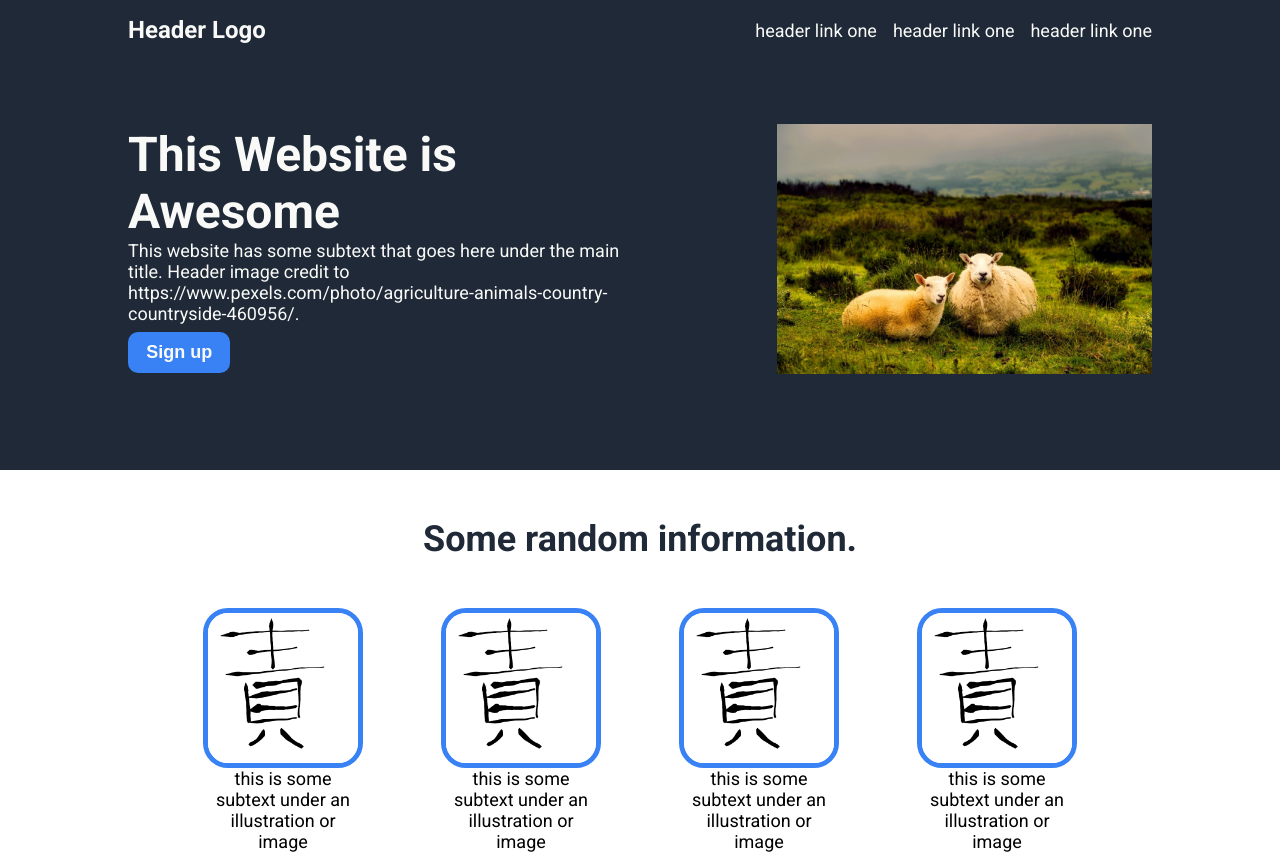
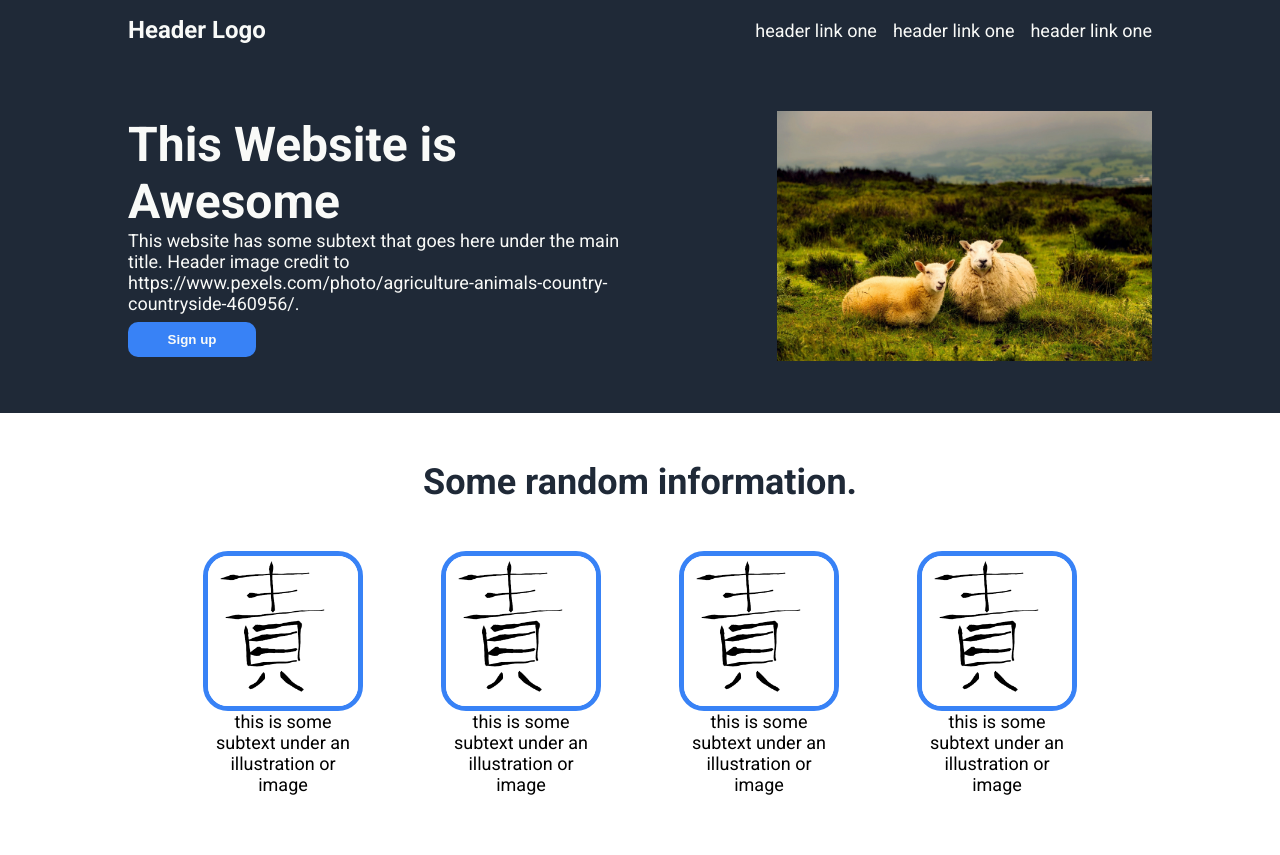
Before and after one commit to Triloq/odin_landingPage, a plain HTML site: page index.html in a window 1280 px wide. Shown: the top 855 px of the page. Drawn offline with Linux system fonts and the light colour scheme.

Commit message:
Played around with things. Maybe nothing changed

```diff
--- a/style.css
+++ b/style.css
@@ -13,21 +13,23 @@ body {
     display: flex;
     flex-direction: column;
     flex-shrink: 0;
-    width: auto;
-
+    overflow: hidden;
 }
 
 button {
     background-color: #3882F6;
     color: #F9FaF8;
-    font-size: 18px;
     font-weight: 700;
     border-radius: 10px;
     border: none;
-    width: 20%;
+
+    width: 128px;
     text-align: center;
     margin-top: 8px;
     padding: 10px 10px;
+
+    text-transform: none;
+    flex: 1;
 }
 
 
@@ -50,14 +52,15 @@ ul {
     display: flex;
     flex-direction: column;
 
+    flex: 0;
 }
 
 .header {
-    flex: 0;
+
     display: flex;
     justify-content: space-between;
     align-items: center;
-
+    gap: 40%;
 }
 
 .head-links {
@@ -71,17 +74,17 @@ ul {
 }
 
 .top-info {
-    flex: 5;
+
     display:flex;
     justify-content: space-between;
     align-items: center;
-    padding: 64px 0 96px;
+    padding: 5% 0;
+
 }
 
 .top-section img {
     flex: 0;
     display:flex;
-
 }
 
 .hero-text{
@@ -199,8 +202,8 @@ ul {
 }
 
 .bordered-button {
-    flex: 1;
     border: 2px solid #F9FaF8;
+    max-width: 128px;
 }
 
 /* Footer */
```
